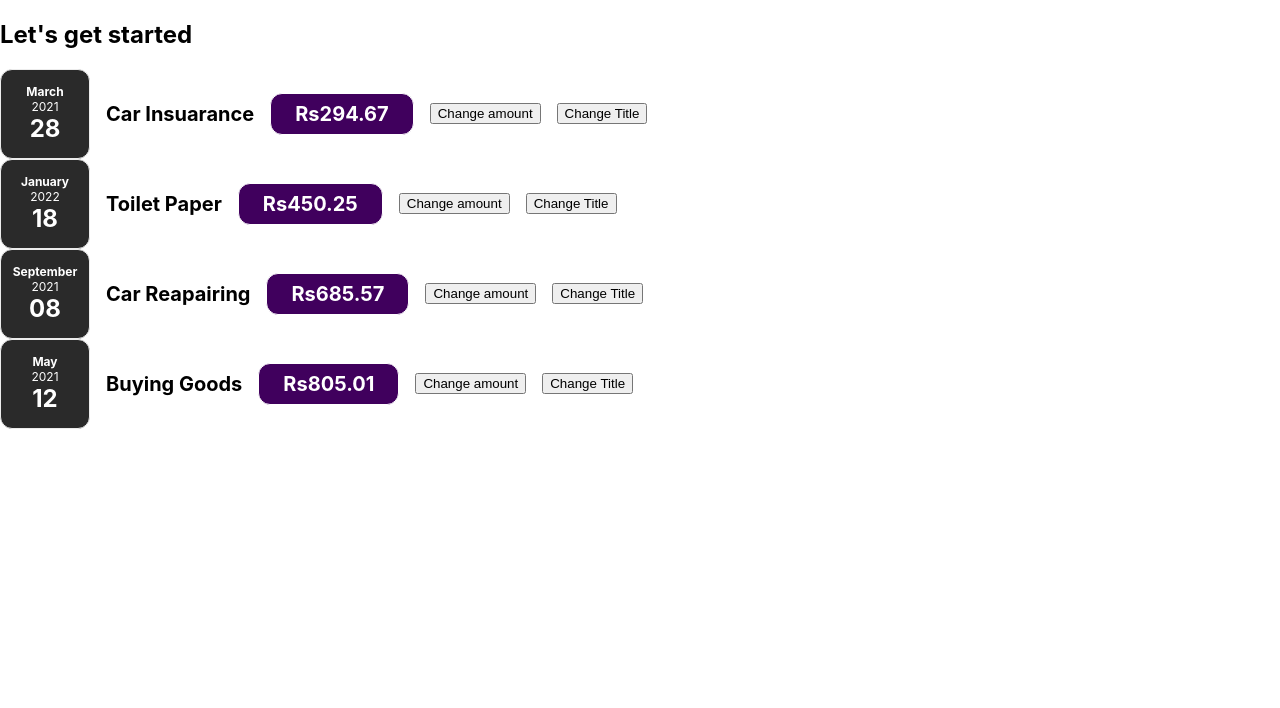
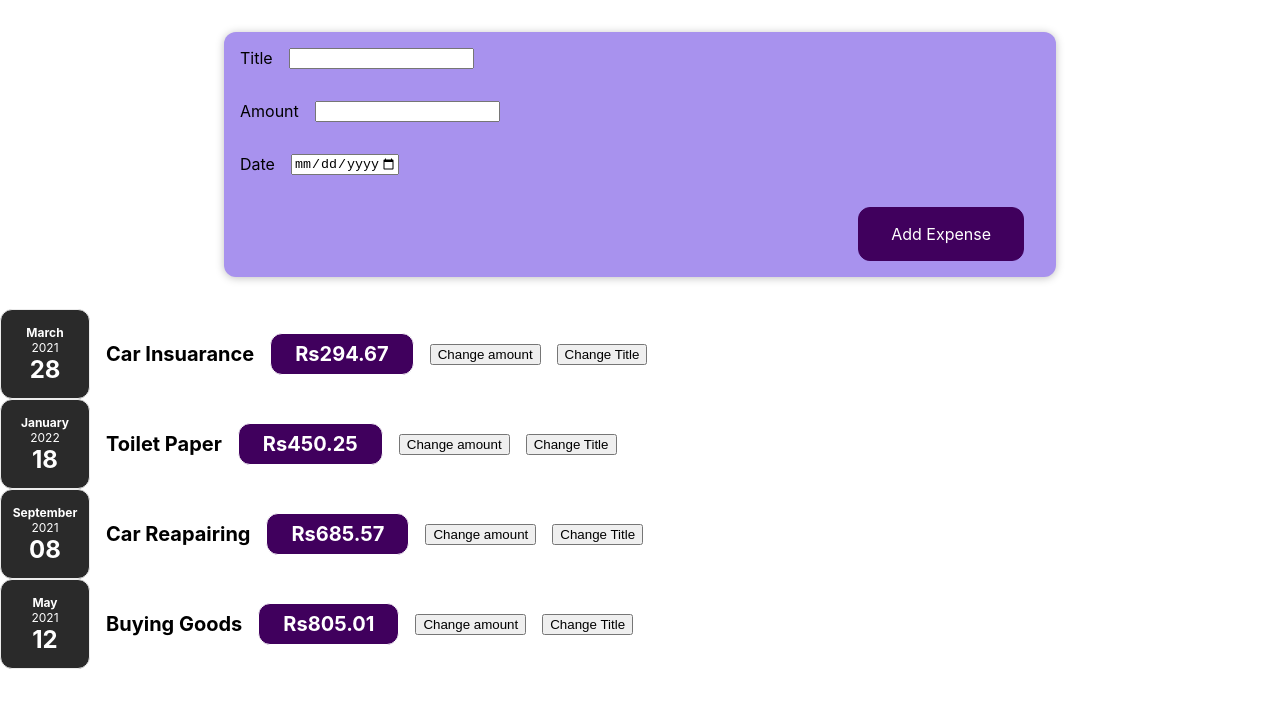
Before and after one commit to ShivaMisraa/ExpenseTrackerWithReact, a React (Create React App) app: page / in a window 1280 px wide. Shown: the top 708 px of the page. Built offline with nearby package versions, Linux system fonts and the light colour scheme.

Commit message:
Added a form where user can enter value

```diff
--- a/src/App.js
+++ b/src/App.js
@@ -7,6 +7,7 @@
 // import './Components/ExpenseDetails';
 import "./Components/Expenses/ExpenseItem";
 // import './Components/Expenses';
+import NewExpense from "./Components/NewExpense/NewExpense";
 
 const App= ()  => {
   const expenses = [
@@ -55,7 +56,7 @@
 
   return (
     <div>
-      <h2>Let's get started</h2>
+      <NewExpense/>
 
       <Expenses items={expenses}/>
     </div>
--- /dev/null
+++ b/src/Components/NewExpense/ExpenseForm.css
@@ -0,0 +1,26 @@
+.new-expense__controls {
+    display: flex;
+    flex-wrap: wrap;
+    gap: 1rem;
+    margin-bottom: 1rem;
+    text-align: left;
+  }
+
+  .new-expense__control label {
+    font-weight: bold;
+    margin-bottom: 0.5rem;
+    display: block;
+  }
+
+  .new-expense__control input {
+    font: inherit;
+    padding: 0.5rem;
+    border-radius: 6px;
+    border: 1px solid #ccc;
+    width: 20rem;
+    max-width: 100%;
+  }
+
+  .new-expense__actions {
+    text-align: right;
+  }
--- /dev/null
+++ b/src/Components/NewExpense/ExpenseForm.js
@@ -0,0 +1,38 @@
+import React from "react";
+import "./ExpenseForm.css";
+
+const ExpenseForm = () => {
+  const titleChangeHandler = (event) => {
+    console.log(event.target.value);
+  };
+
+  return (
+    <form>
+      <div className="new-expense__controls">
+        <div className="new-expense__controls">
+          <label>Title</label>
+          <input type="text" onChange={titleChangeHandler} />
+        </div>
+      </div>
+
+      <div className="new-expense__controls">
+        <div className="new-expense__controls">
+          <label>Amount</label>
+          <input type="number" min="0.01" step="0.01" />
+        </div>
+      </div>
+
+      <div className="new-expense__controls">
+        <div className="new-expense__controls">
+          <label>Date</label>
+          <input type="date" min="2015-01-01" max="2023-04-01" />
+        </div>
+      </div>
+
+      <div className="new-expense__actions">
+        <button type="submit">Add Expense</button>
+      </div>
+    </form>
+  );
+};
+export default ExpenseForm;
--- /dev/null
+++ b/src/Components/NewExpense/NewExpense.css
@@ -0,0 +1,38 @@
+.new-expense {
+    background-color: #a892ee;
+    padding: 1rem;
+    margin: 2rem auto;
+    width: 50rem;
+    max-width: 95%;
+    border-radius: 12px;
+    text-align: center;
+    box-shadow: 0 1px 8px rgba(0, 0, 0, 0.25);
+  }
+
+  .new-expense button {
+    font: inherit;
+    cursor: pointer;
+    padding: 1rem 2rem;
+    border: 1px solid #40005d;
+    background-color: #40005d;
+    color: white;
+    border-radius: 12px;
+    margin-right: 1rem;
+  }
+
+  .new-expense button:hover,
+  .new-expense button:active {
+    background-color: #510674;
+    border-color: #510674;
+  }
+
+  .new-expense button.alternative {
+    color: #220131;
+    border-color: transparent;
+    background-color: transparent;
+  }
+
+  .new-expense button.alternative:hover,
+  .new-expense button.alternative:active {
+    background-color: #ddb3f8;
+  }
--- /dev/null
+++ b/src/Components/NewExpense/NewExpense.js
@@ -0,0 +1,13 @@
+import React from "react";
+import "./NewExpense.css";
+import ExpenseForm from "./ExpenseForm";
+
+const NewExpense = () => {
+  return (
+    <div className="new-expense">
+      <ExpenseForm />
+    </div>
+  );
+};
+
+export default NewExpense;
```
